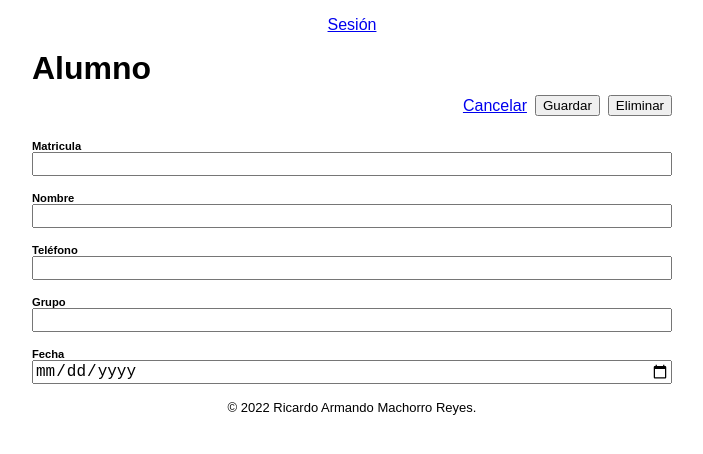
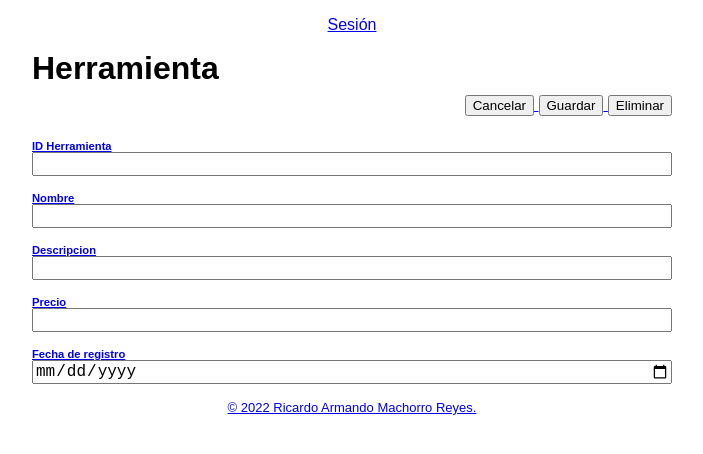
Before and after one commit to herramientashhm/herramientashhm.github.io, a plain HTML site: page alumno.html in a window 1280 px wide. Shown: the whole page, without its empty margins (288-991 px from the left). Drawn offline with Linux system fonts and the light colour scheme; no server answers.

Commit message:
Update alumno.html

```diff
--- a/alumno.html
+++ b/alumno.html
@@ -30,10 +30,10 @@
   <form name="forma">
     <mi-nav></mi-nav>
     <header>
-      <h1>Alumno</h1>
+      <h1>Herramienta</h1>
       <div class="herramientas">
         <a href="alumnos.html">
-          Cancelar</a>
+        <button>Cancelar</button>
         <button>Guardar</button>
         <button name="eliminar"
           type="button">
@@ -43,7 +43,7 @@
     </header>
     <p>
       <label>
-        Matricula
+        ID Herramienta
         <input name="matricula"
           type="text" required>
       </label>
@@ -57,21 +57,21 @@
     </p>
     <p>
       <label>
-        Teléfono
+        Descripcion
         <input name="telefono"
           type="text" required>
       </label>
     </p>
     <p>
       <label>
-        Grupo
+        Precio
         <input name="grupo"
           type="text" required>
       </label>
     </p>
     <p>
       <label>
-        Fecha
+        Fecha de registro
         <input name="fecha" type="date" required>
       </label>
     </p>
```
